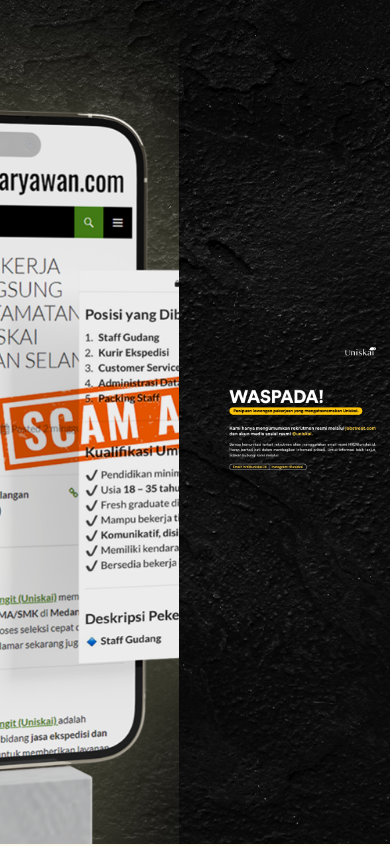
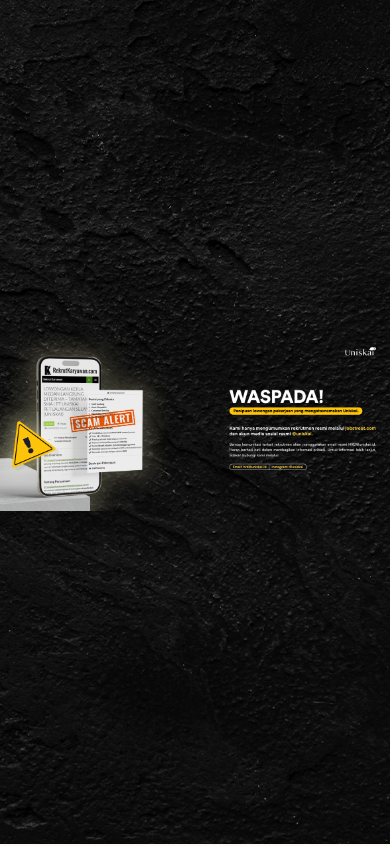
Before and after one commit to DevUniskai/Company-Profile, a Next.js app: page / in a window 390 px wide. Shown: the top 846 px of the page. Built offline with nearby package versions, Linux system fonts and the light colour scheme.

Commit message:
- add objct position to waspada -phone-1

```diff
--- a/components/sections/Welcome/index.js
+++ b/components/sections/Welcome/index.js
@@ -15,7 +15,7 @@
         left="0"
         width="100%"
         height="100%"
-        backgroundImage="url('/static/images/waspada_bg.png')"
+        backgroundImage="/static/images/waspada_bg.png"
         backgroundPosition="center"
         backgroundSize="cover"
         backgroundRepeat="no-repeat"
@@ -32,7 +32,6 @@
         gap={8}
         maxW="100%"
         mx="auto"
-        // px={4}
       >
         {/* Phone image container */}
         <Box position="relative" flex="1" height="100%" maxH="100%">
@@ -40,7 +39,8 @@
             src="/static/images/waspada_phone-1.png"
             alt="Waspada phone"
             layout="fill"
-            objectFit="cover"
+            objectFit="contain"
+            objectPosition="left"
           />
         </Box>
 
```
